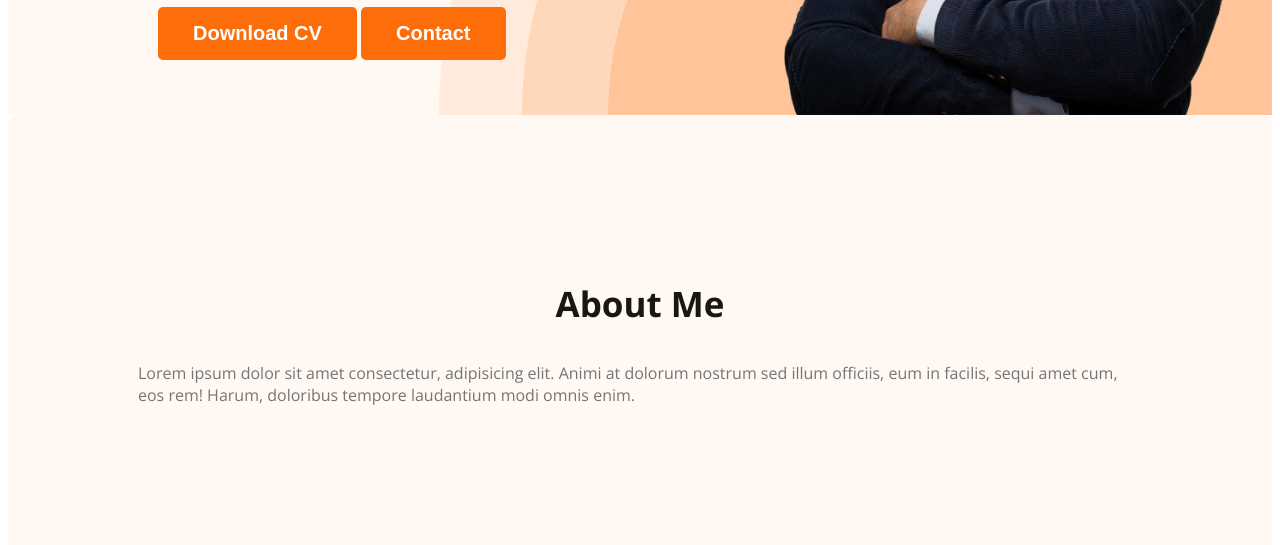
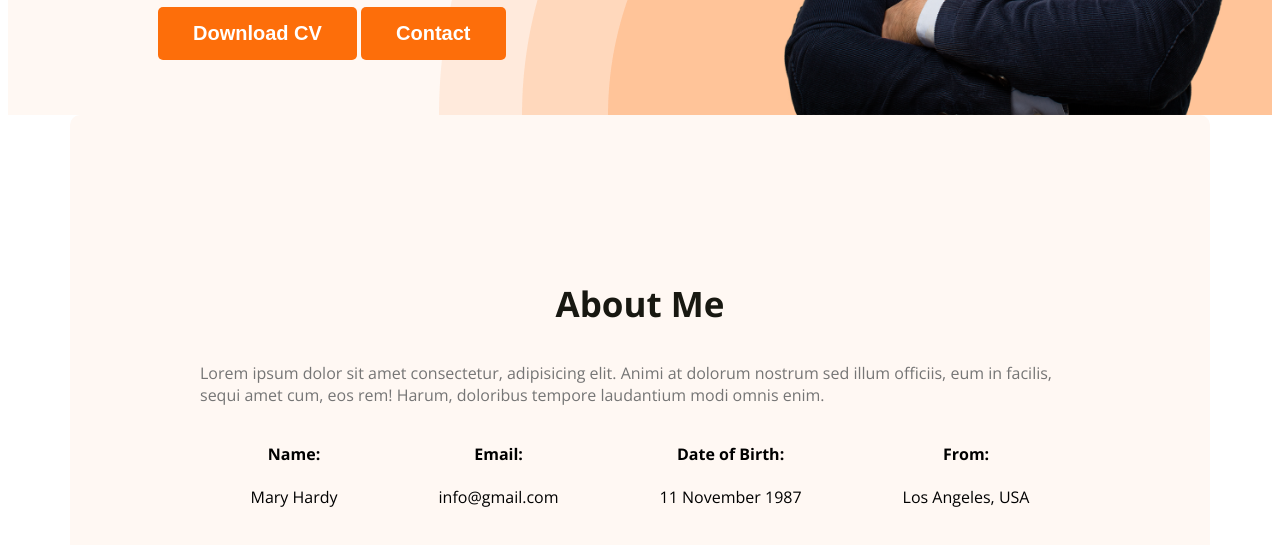
Before and after one commit to Sharif03/devoloperportfolio, a plain HTML site: page index.html in a window 1280 px wide. Shown: the part 653-1198 px from the top of the page. Drawn offline with nearby package versions, Linux system fonts and the light colour scheme.

Commit message:
about information added

```diff
--- a/index.html
+++ b/index.html
@@ -46,6 +46,25 @@
           dolorum nostrum sed illum officiis, eum in facilis, sequi amet cum,
           eos rem! Harum, doloribus tempore laudantium modi omnis enim.
         </p>
+        <div class="about-info-container">
+          <!-- .about-info*4>h4.info-title+p.info-description -->
+          <div class="about-info">
+            <h4 class="info-title">Name:</h4>
+            <p class="info-description">Mary Hardy</p>
+          </div>
+          <div class="about-info">
+            <h4 class="info-title">Email:</h4>
+            <p class="info-description">info@gmail.com</p>
+          </div>
+          <div class="about-info">
+            <h4 class="info-title">Date of Birth:</h4>
+            <p class="info-description">11 November 1987</p>
+          </div>
+          <div class="about-info">
+            <h4 class="info-title">From:</h4>
+            <p class="info-description">Los Angeles, USA</p>
+          </div>
+        </div>
       </section>
     </main>
     <footer></footer>
--- a/styles/portfolio.css
+++ b/styles/portfolio.css
@@ -93,6 +93,10 @@ nav a{
 
 
  /* Main Section styles*/
+ main{
+    max-width: 1140px;
+    margin: 0 auto;
+ }
  /* About section styles */
  .about{
     padding: 130px;
@@ -100,3 +104,18 @@ nav a{
     background: #FFF8F3;
     /* margin: 130px 0; */
  }
+ .about-info-container{
+    display: flex;
+    justify-content: space-around;
+
+ }
+ .about-info{
+    text-align: center;
+
+ }
+ .about-title{
+
+ }
+ .about-description{
+
+ }
```
